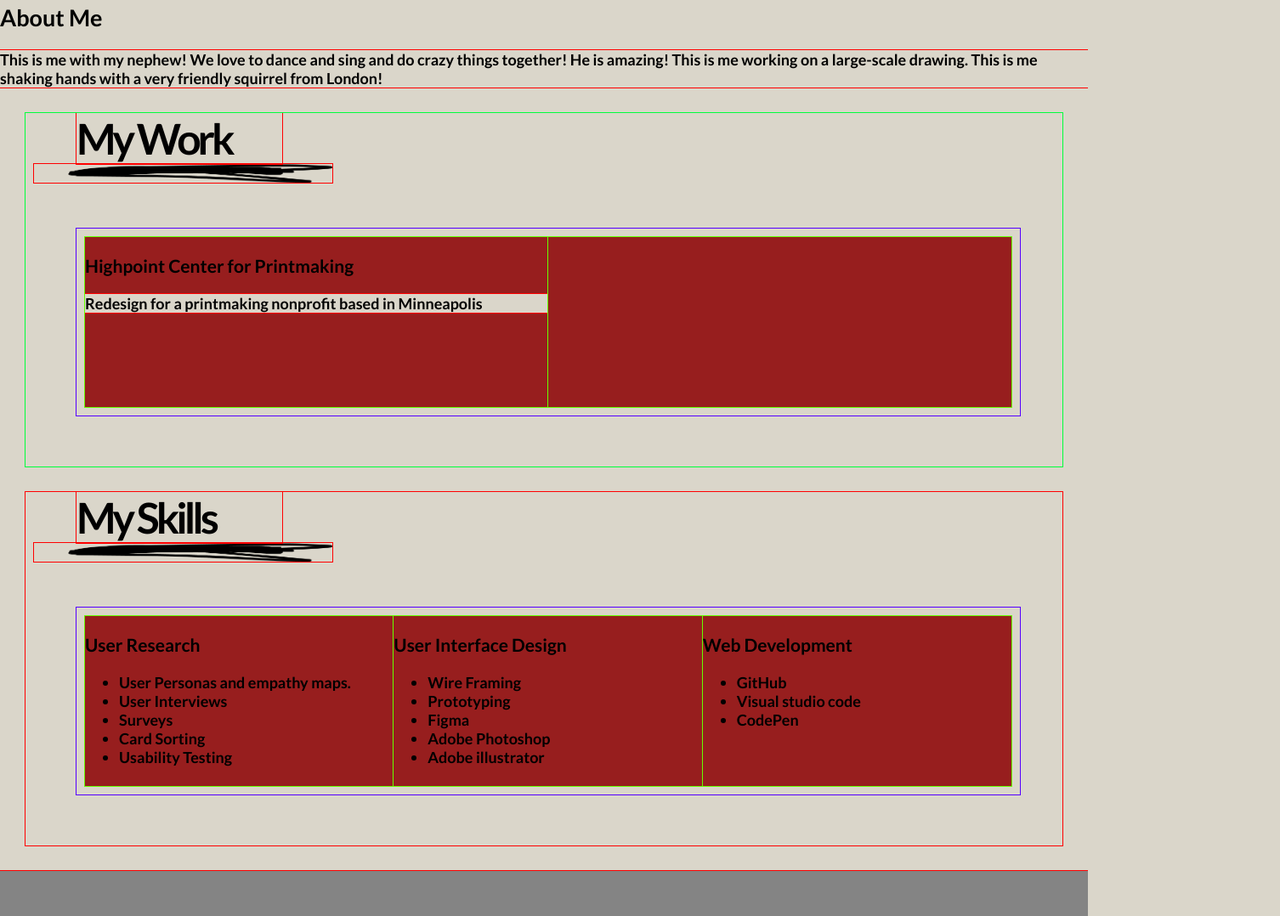
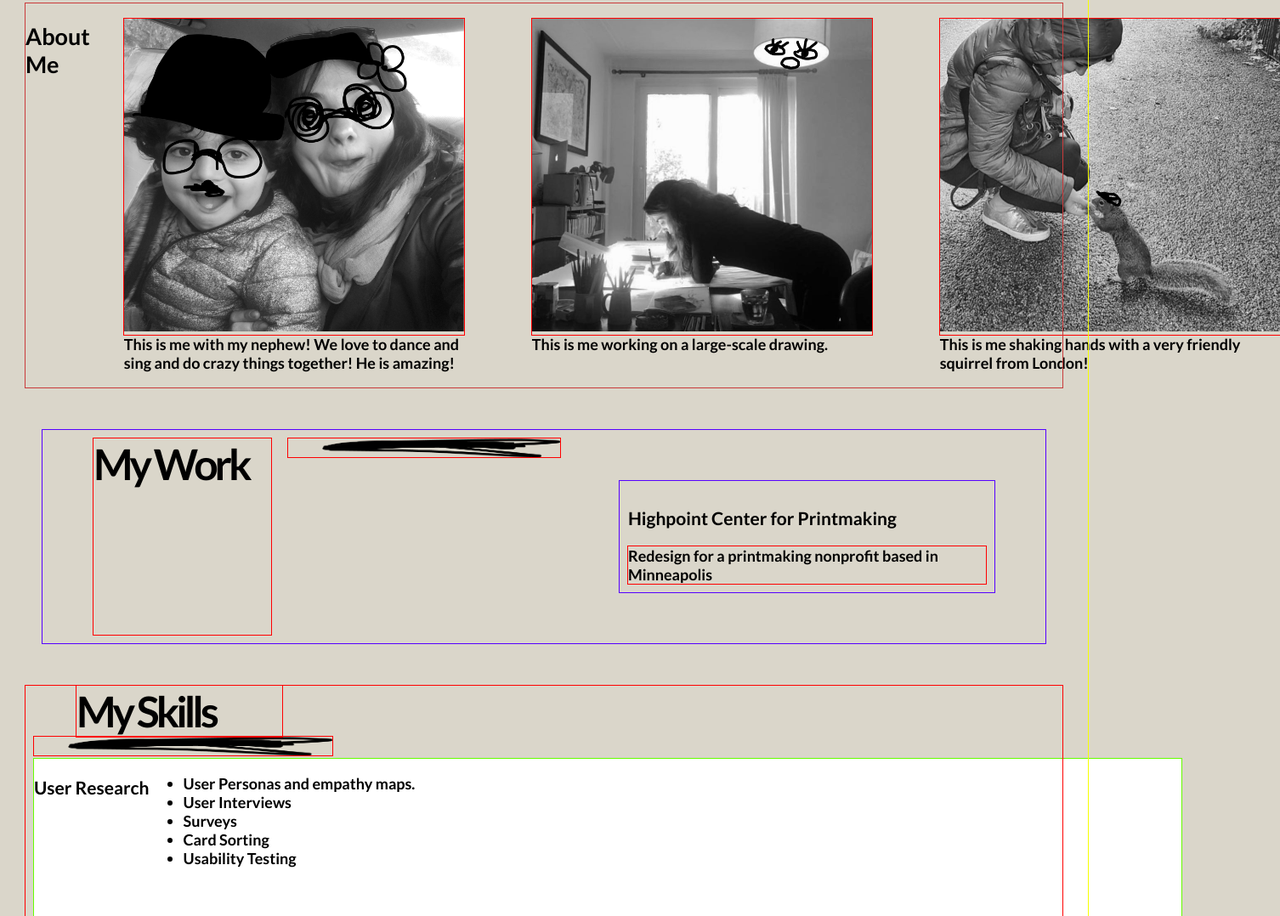
Before and after one commit to manjanjoon/UX_UI_HW_18, a plain HTML site: page index.html in a window 1280 px wide. Shown: the part 1019-2097 px from the top of the page at 85% size, 1506 px wide, since content can reach past the window. Drawn offline with Linux system fonts and the light colour scheme.

Commit message:
more css, added the figure images with captions

```diff
--- a/css/style.css
+++ b/css/style.css
@@ -108,6 +108,16 @@ p {
     color: #ff0000;
 }
 
+.aboutme{
+
+    outline: 1px solid rgb(201, 58, 58);
+    display: flex;
+    justify-content:space-evenly;
+    margin: 30px 30px 30px 30px;
+    padding: 0 0 10 10;
+
+}
+
 .myskills{
     outline: 1px solid red;
     flex-wrap: nowrap;
@@ -125,14 +135,13 @@ p {
     margin: 0px 20px 0px 50px ;
 }
 
-
 .linedrawing{
     outline: 1px solid red;
     padding: 0px 0px 0px 40px;
     margin: 0px 20px 0px 0px;
 }
 
-.flexcontainer{
+.flexcontainer-1{
     outline: 1px solid rgb(85, 0, 255);
     display: flex;
     flex-wrap: nowrap;
@@ -140,19 +149,40 @@ p {
     padding: 10px 10px 10px 10px;
     text-align:left;
 }
-.flexcontainer
+.flexcontainer-4
 
 div{
     outline: 1px solid rgb(102, 255, 0);
-    background-color: #971e1e;
+    background-color: #ffffff;
+    width: 1350px;
+    height: 200px;
+    padding: 0px 0px 0px 0px;
+    margin: 0px 0px 0px 0px;
+    display: inline-flex;
+
+
+}
+/*.flexcontainer{
+    outline: 1px solid rgb(33, 188, 227);
+    display: flex;
+    flex-wrap: nowrap;
+    margin: 30px;
+    padding: 0px 0px 0px 0px;
+    display: inline-flex;
+}*/
+.flexcontainer> div {
+    outline: 1px solid rgb(255, 0, 0);
+    background-color: #ffffff;
     width: 1000px;
     height: 200px;
     padding: 0px 0px 0px 0px;
     margin: 0px 0px 0px 0px;
+    display: inline-flex;
+
 
 }
 body, h1, p {
-    outline: 1px solid rgb(255, 0, 0);
+    outline: 1px solid rgb(246, 255, 0);
     margin: 0;
     padding: 0;
     background-color: #DAD6CA;
@@ -174,7 +204,9 @@ body, h1, p {
     padding: 0px 0px 10px 10px;
     background-color: #ffffff;
     font-size: 50px;
+    flex-direction: row;
 }
+
 
 .title{
     outline: 1px solid rgb(201, 58, 58);
@@ -191,25 +223,6 @@ body, h1, p {
     margin: 0px 20px 0px 0px;
 }
 
-
-.flexcontainer{
-    outline: 1px solid rgb(255, 0, 0);
-    display: flex;
-    flex-wrap: nowrap;
-    margin: 30px;
-    padding: 0px 0px 0px 0px;
-}
-.flexcontainer
-div{
-    outline: 1px solid rgb(102, 255, 0);
-    background-color: #ffffff;
-    width: 1000px;
-    height: 200px;
-    padding: 0px 0px 0px 0px;
-    margin: 0px 0px 0px 0px;
-
-}
-
 }
 body, h1, p {
     outline: 1px solid rgb(255, 0, 0);
@@ -221,7 +234,6 @@ body, h1, p {
     font-size: 18px;
 
 }
-
 
 
 }
--- a/index.html
+++ b/index.html
@@ -77,22 +77,31 @@
         </div>
     </section>
 
-
-
-
-        <h2>About Me</h2>
-        <p>
-            This is me with my nephew! We love to dance and sing and do crazy things together! He is amazing!
-            This is me working on a large-scale drawing.
-            This is me shaking hands with a very friendly squirrel from London!
-        </p>
 </main>
  <!--  My Work section coded using CSS flex -->
-<section class="mywork">
 
+ <section class="aboutme">
+    <h2>About Me</h2>
+<figure>
+    <p><img src="images/sarv.png"width=400></p>
+    <figcaption> This is me with my nephew! We love to dance and sing and do crazy things together! He is amazing!</figcaption>
+</figure>
+<figure>
+    <p><img src="images/paint.png"width=400></p>
+
+    <figcaption> This is me working on a large-scale drawing.</figcaption>
+</figure>
+<figure>
+    <p><img src="images/squirrel.png"width=400></p>
+
+    <figcaption> This is me shaking hands with a very friendly squirrel from London!</figcaption>
+</figure>
+ </section>
+
+ <section class="flexcontainer-1">
     <h2 class="worktitle">My Work</h2>
     <img src="images/linedrawing.png" class="linedrawing" width="311" height="22">
-    <div class="flexcontainer">
+    <div class="flexcontainer-1">
          <div>
          <h3 class="Highpoint">Highpoint Center for Printmaking</h3>
          <p>Redesign for a printmaking nonprofit based in Minneapolis</p>
@@ -106,7 +115,7 @@
 
  </div>
  </div>
-
+</div>
  </section>
  <!--  My Work section coded using CSS flex -->
 
@@ -117,7 +126,7 @@
    <img src="images/linedrawing.png" class="linedrawing" width="311" height="22">
 
 
-    <div class="flexcontainer">
+    <div class="flexcontainer-4">
 
 
     <div>
```
Also changed, not shown: images/paint.png (added), images/sarv.png (added), images/squirrel.png (added), 1 other file.
